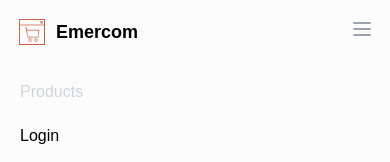
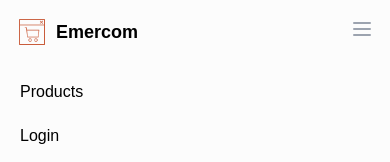
Before and after one commit to OtlotlengMajuja/JSF-Portfolio_Piece_OTLMAJ363_JSE2401_GroupD_Otlotleng-Majuja_JSF04, a Vue app: page / in a window 390 px wide. Both pictures are taken after a click on the button 362 px from the left and 28 px from the top of the page. Shown: the top 162 px of the page. Built offline with nearby package versions, Linux system fonts and the light colour scheme; the HTML template or start-up script is replaced by a standard one.

Commit message:
Updated `Navbar.` changed `Products` link text color, added `Cart` link with count

```diff
--- a/src/components/Navbar.vue
+++ b/src/components/Navbar.vue
@@ -64,9 +64,16 @@
       <div class="px-2 pt-2 pb-3 space-y-1 sm:px-3">
         <router-link
           to="/products"
-          class="text-gray-300 hover:bg-gray-700 hover:text-white block px-3 py-2 rounded-md text-base font-medium"
+          class="text-black hover:bg-gray-700 hover:text-white block px-3 py-2 rounded-md text-base font-medium"
           >Products</router-link
         >
+        <router-link
+          v-if="isAuthenticated"
+          to="/cart"
+          class="text-black hover:bg-gray-700 hover:text-white px-3 py-2 rounded-md text-sm font-medium"
+        >
+          Cart ({{ cartItemsCount }})
+        </router-link>
         <template v-if="isAuthenticated">
           <span
             class="text-black block px-3 py-2 rounded-md text-base font-medium"
```
